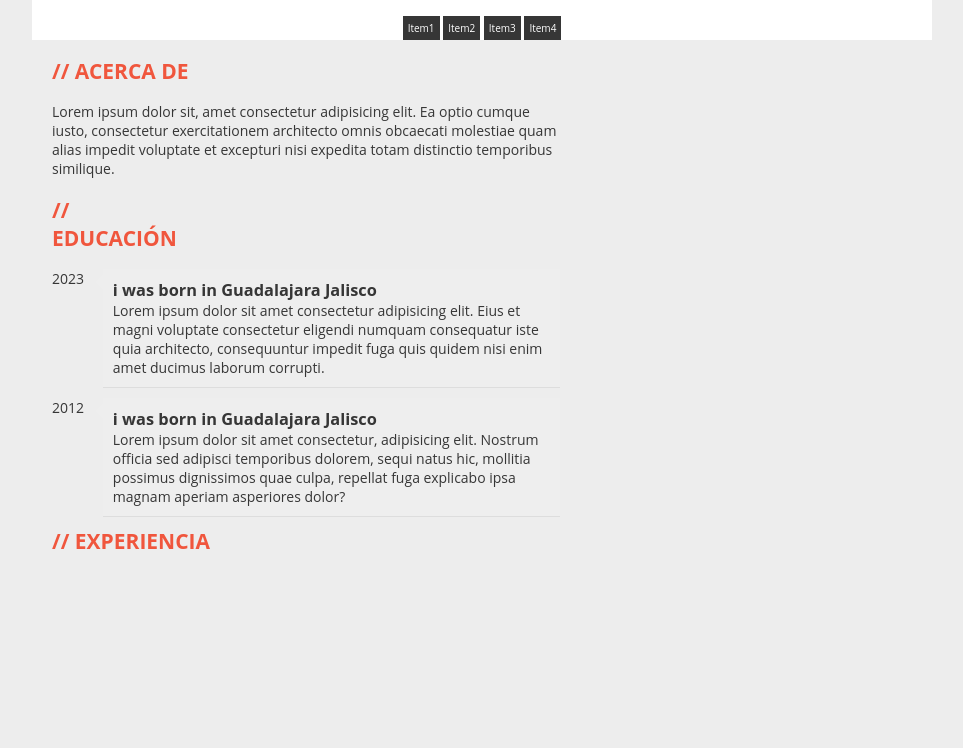
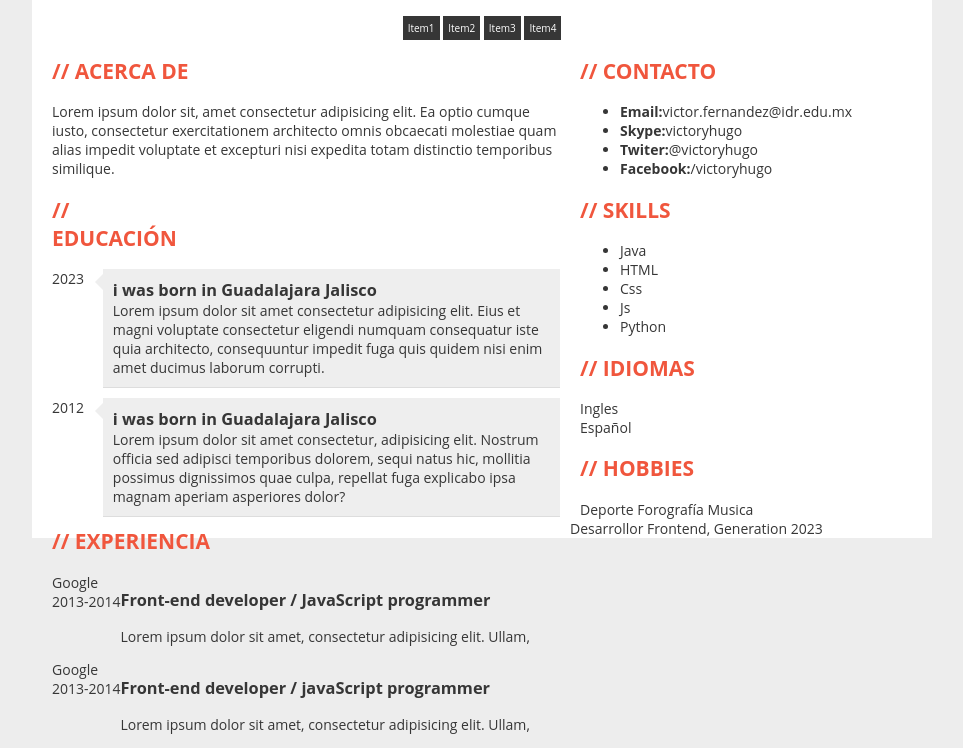
Before and after one commit to oscarcervantesgeneration/repositorio1, a plain HTML site: page intro-web-5/pages/curriculum-vitae.html in a window 1280 px wide. Shown: the part 269-1017 px from the top of the page, without its empty margins (158-1121 px from the left). Before the commit the page ends 842 px from the top, so only its background shows below. Drawn offline with Linux system fonts and the light colour scheme.

Commit message:
7 de febrero

```diff
--- a/intro-web-5/pages/curriculum-vitae.html
+++ b/intro-web-5/pages/curriculum-vitae.html
@@ -104,27 +104,103 @@
                   <!-- /**********************Experiencia*****************************/ -->
 
                   <article>
-                      <h2>Experiencia</h2>
-                  </article>
-              </div>
-          </div>
+                    <h2>Experiencia</h2>
+                    <div class="job clearfix">
+                        <div class="col-20 pull-left">
+                            <div class="where">Google</div>
+                            <div class="year">2013-2014</div>
+                        </div>
+                        <div class="col-80 pull-left">
+                            <h3 class="profesion">Front-end developer / JavaScript programmer</h3>
+                            <p class="description">Lorem ipsum dolor sit amet, consectetur adipisicing elit. Ullam,
+                                </p>
+                        </div>
+                    </div>
+
+                    <div class="job clearfix">
+                        <div class="col-20 pull-left">
+                            <div class="where">Google</div>
+                            <div class="year">2013-2014</div>
+                        </div>
+                        <div class="col-80 pull-left">
+                            <h3 class="profesion">Front-end developer / javaScript programmer</h3>
+                            <p class="description">Lorem ipsum dolor sit amet, consectetur adipisicing elit. Ullam,
+                                                                    </p>
+                        </div>
+                    </div>
+
+                </article>
+            </div>
+
+        </div>
+
+        <!-- /*****40****/ -->
+        <div class="pull-left col-40">
+            <div class="row">
+                <h2>Contacto</h2>
+                <ul>
+                    <li><strong>Email:</strong>victor.fernandez@idr.edu.mx</li>
+                    <li><strong>Skype:</strong>victoryhugo</li>
+                    <li><strong>Twiter:</strong>@victoryhugo</li>
+                    <li><strong>Facebook:</strong>/victoryhugo</li>
+                </ul>
+
+                <!--**********************skills*****************************-->
+
+                <h2>Skills</h2>
+                <!-- <ul class="containerskil">
+
+                    <li class="html">html 90%</li>
+                    <li class="css">css 75%</li>
+                    <li class="javaSE"> javaSE 80%</li>
+                    <li class="javaEE"> javaEE 70%</li>
+                    <li class="skils js">js 65%</li>
+                    <li class="python">python 60%</li>
+
+                </ul> -->
 
 
-       <!-- /*****40****/ -->
+                <ul class="skills">
+                    <li class="skills-item" data-percent="90">Java</li>
+                    <li class="skills-item" data-percent="80">HTML</li>
+                    <li class="skills-item" data-percent="60">Css</li>
+                    <li class="skills-item" data-percent="40">Js</li>
+                    <li class="skills-item" data-percent="20">Python</li>
+                </ul>
 
-      </section>
+                <h2>Idiomas</h2>
+                <div>
+                    <div>
+                        Ingles
+                        <div class="icon-start">
+                            <div class="icon-start-red" style="width: 50%;"></div>
+                        </div>
+                    </div>
 
+                    <div>Español
+                        <div class="icon-start">
+                            <div class="icon-start-red" style="width: 60%;"></div>
+                        </div>
+                    </div>
+                </div>
 
+                <h2>Hobbies</h2>
+                <span class="hobby"> <i class="fa fa-heartbeat"></i> Deporte</span>
+                <span class="hobby"><i class="fa fa-heartbeat"></i>Forografía</span>
+                <span class="hobby"><i class="fa fa-heartbeat"></i>Musica</span>
 
+            </div>
+        </div>
 
+    </section>
+    <footer>
+        <footer class="row clearfix">
+            <p>Desarrollor Frontend, Generation 2023</p>
+        </footer>
+    </footer>
 
+</div>
 
-
-
-      <footer>
-
-      </footer>
-  </div>
 </body>
 
 </html>
```
